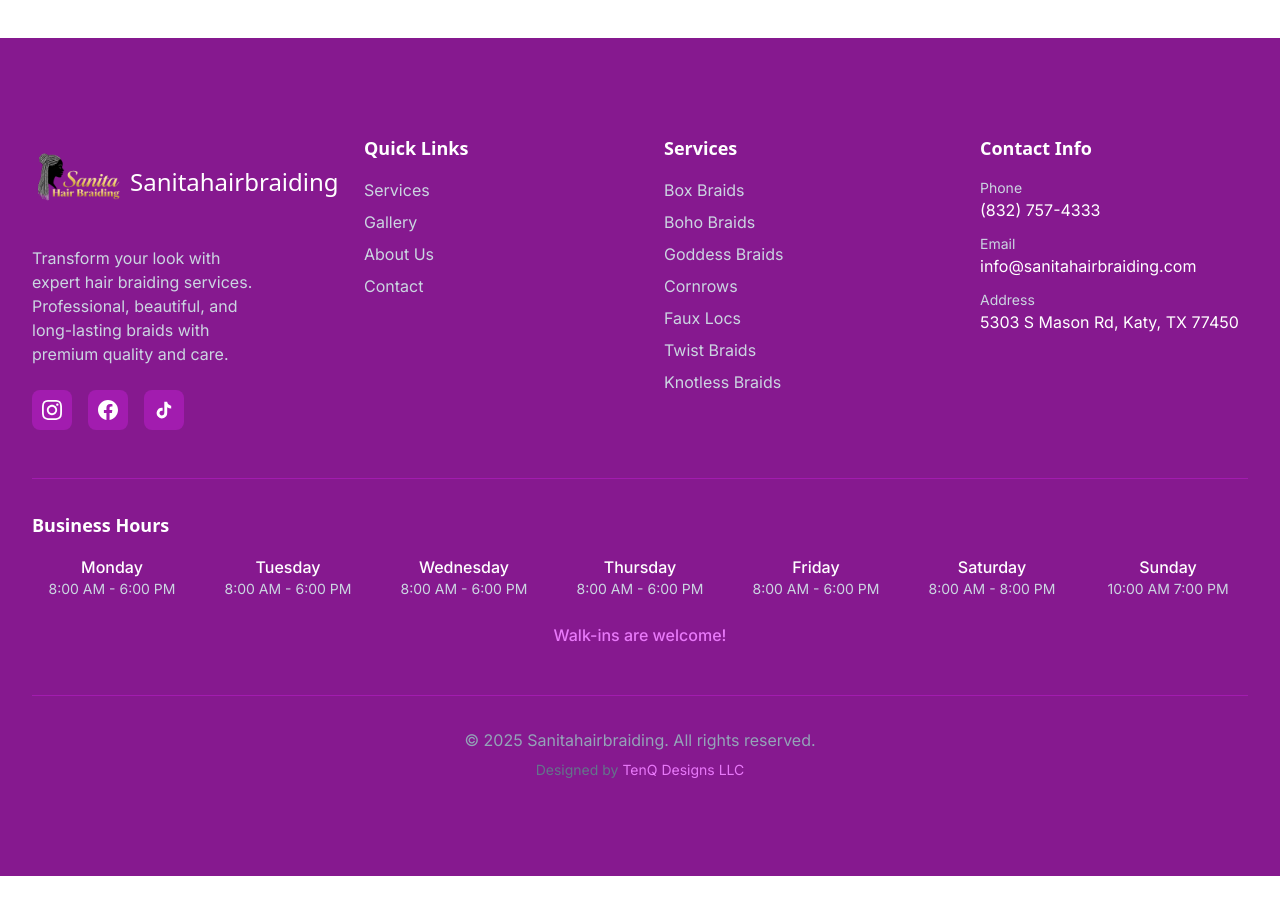
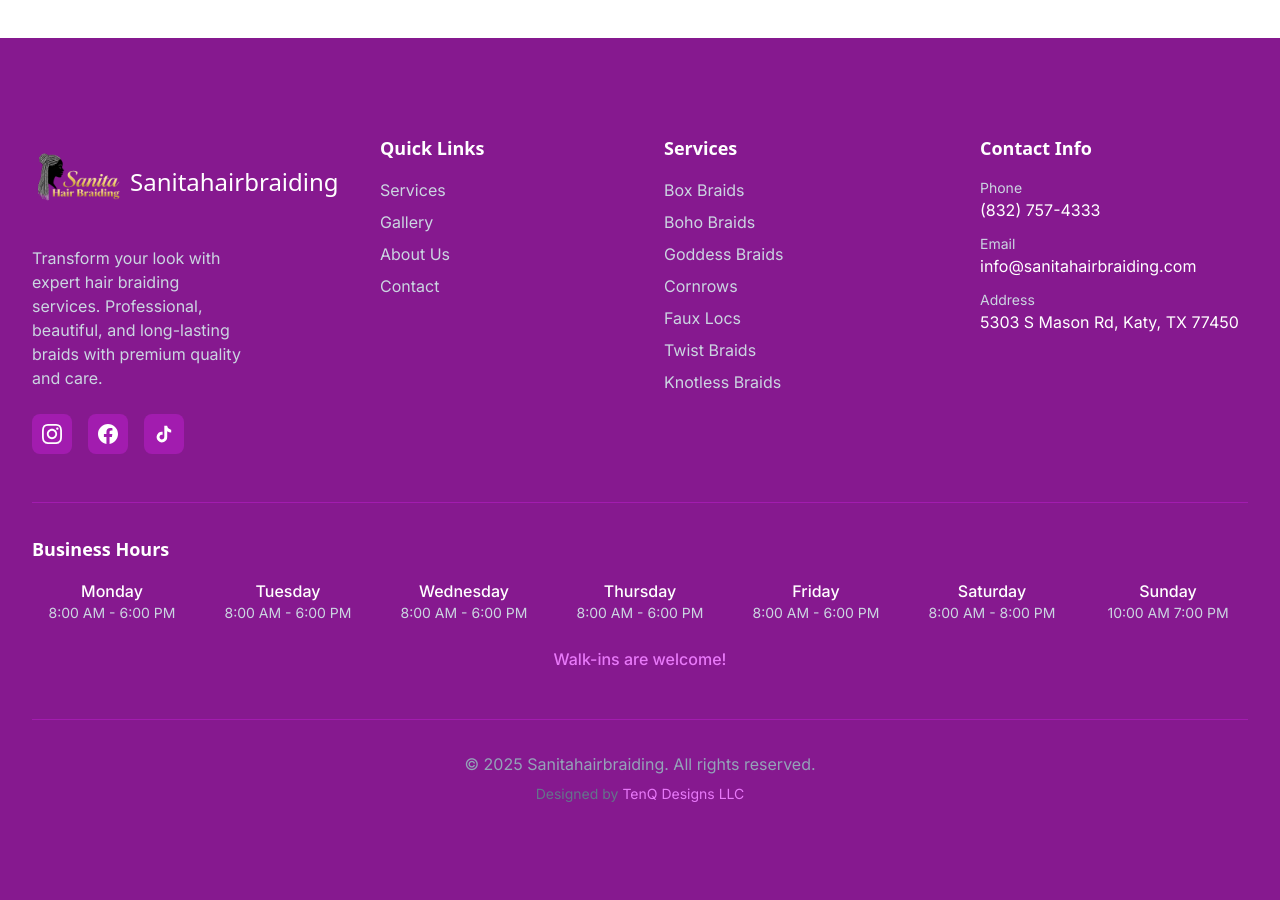
Before and after one commit to oobaretin/sanitahairbraiding, a Next.js app: page / in a window 1280 px wide. Shown: the part 2860-3760 px from the top of the page. Before the commit the page ends 3736 px from the top, so only its background shows below. Built offline with nearby package versions, Linux system fonts and the light colour scheme; a web font is replaced by a local one.

Commit message:
fix(ui): increase spacing between Brand and Quick Links sections in footer

```diff
--- a/src/components/layout/Footer.tsx
+++ b/src/components/layout/Footer.tsx
@@ -14,7 +14,7 @@
       <div className="container-custom section-padding">
         <div className="grid grid-cols-1 md:grid-cols-2 lg:grid-cols-4 gap-8 lg:gap-12">
           {/* Brand */}
-          <div className="lg:col-span-1 lg:pr-8">
+          <div className="lg:col-span-1 lg:pr-12">
             <Link href="/" className="flex items-center space-x-0.5 mb-4">
               <div className="w-20 h-20 md:w-24 h-24 flex-shrink-0">
                 <img
@@ -78,7 +78,7 @@
           </div>
 
           {/* Quick Links */}
-          <div className="lg:pl-4">
+          <div className="lg:pl-8">
             <h3 className="font-display font-semibold text-lg mb-4">Quick Links</h3>
             <ul className="space-y-2">
               <li>
```
